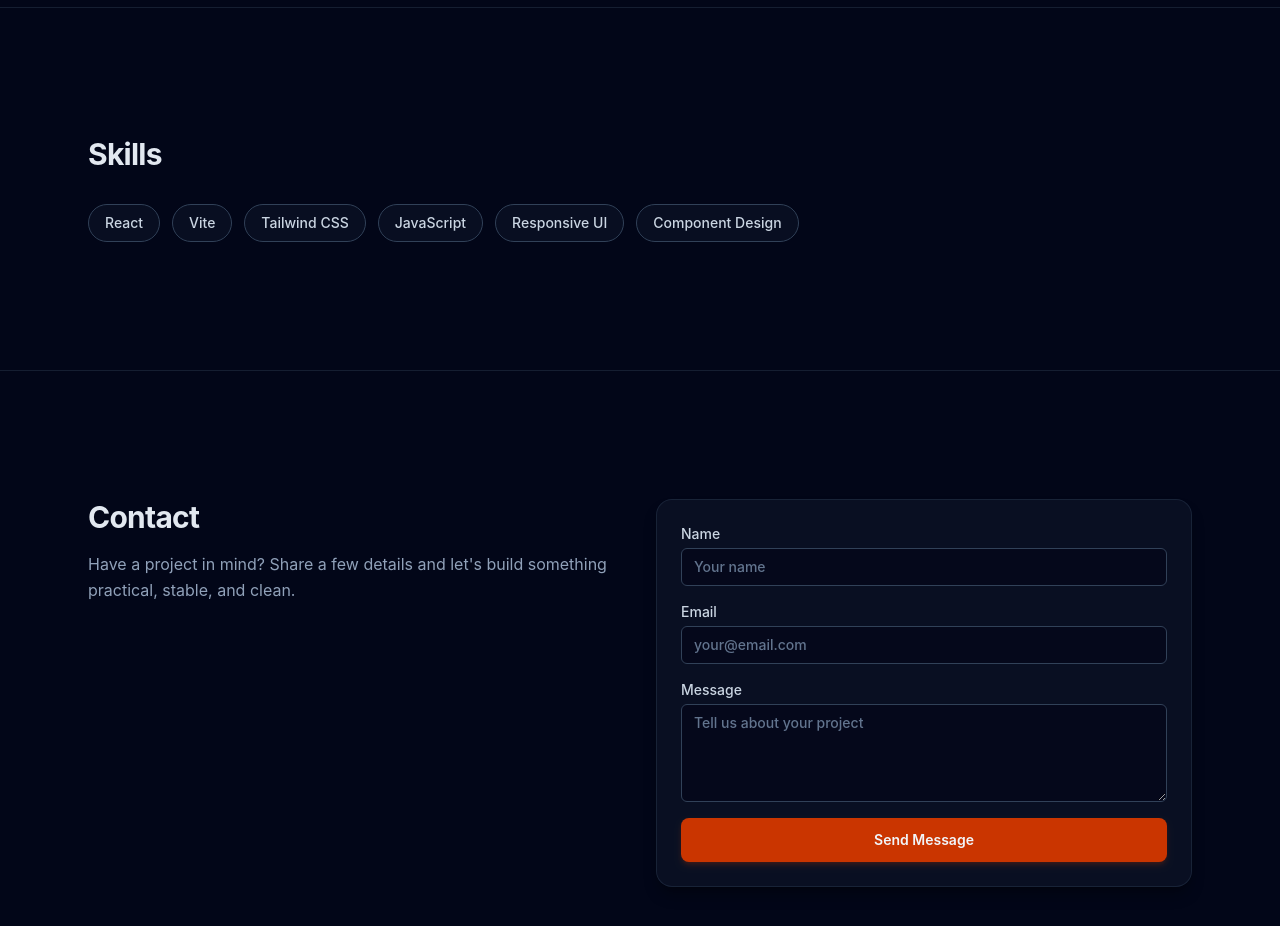
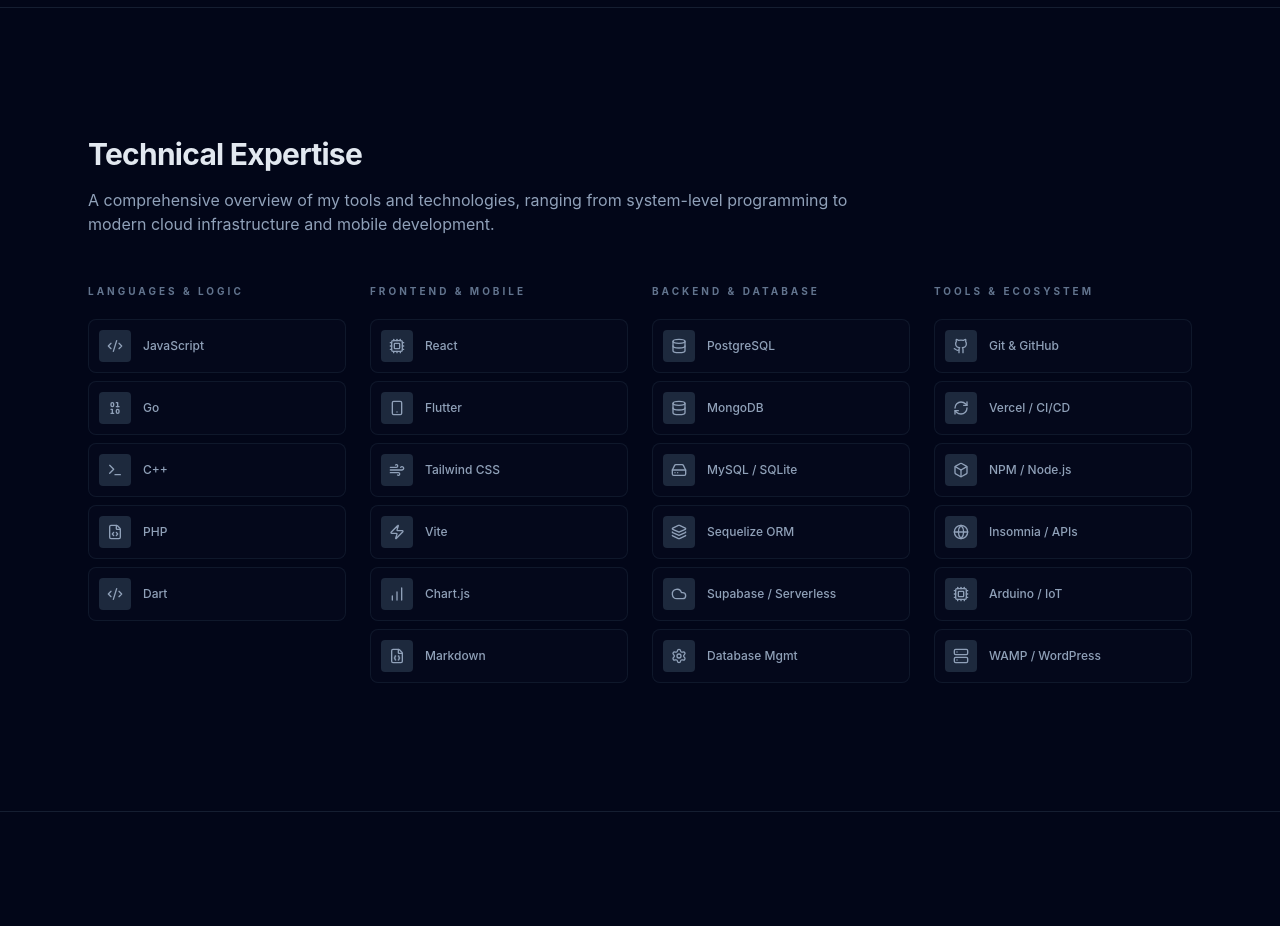
Before and after one commit to Zennertekh/zennertekh-website, a React (Vite) app: page / in a window 1280 px wide. Shown: the part 4500-5426 px from the top of the page. Built offline with nearby package versions, Linux system fonts and the light colour scheme.

Commit message:
adding tech stacks on skills section

```diff
--- a/package.json
+++ b/package.json
@@ -11,6 +11,7 @@
   },
   "dependencies": {
     "@tailwindcss/vite": "^4.2.1",
+    "lucide-react": "^0.575.0",
     "nodemailer": "^8.0.1",
     "react": "^19.2.0",
     "react-dom": "^19.2.0"
--- a/src/sections/Skills.jsx
+++ b/src/sections/Skills.jsx
@@ -1,35 +1,109 @@
-const skills = [
-  "React",
-  "Vite",
-  "Tailwind CSS",
-  "JavaScript",
-  "Responsive UI",
-  "Component Design",
-]
+import {
+  Code2, Layout, Terminal, Database, GitBranch, MonitorSmartphone,
+  Cpu, Layers, Globe, Zap, BarChart, FileJson, Box, Github,
+  RefreshCw, Cloud, Settings, HardDrive, Smartphone, Binary,
+  FileCode, Server, LayoutTemplate, Wind
+} from "lucide-react";
 
-const revealDirections = ["up", "left", "right"]
+const skillGroups = [
+  {
+    category: "Languages & Logic",
+    items: [
+      { name: "JavaScript", icon: Code2 },
+      { name: "Go", icon: Binary },
+      { name: "C++", icon: Terminal },
+      { name: "PHP", icon: FileCode },
+      { name: "Dart", icon: Code2 },
+    ]
+  },
+  {
+    category: "Frontend & Mobile",
+    items: [
+      { name: "React", icon: Cpu },
+      { name: "Flutter", icon: Smartphone },
+      { name: "Tailwind CSS", icon: Wind },
+      { name: "Vite", icon: Zap },
+      { name: "Chart.js", icon: BarChart },
+      { name: "Markdown", icon: FileJson },
+    ]
+  },
+  {
+    category: "Backend & Database",
+    items: [
+      { name: "PostgreSQL", icon: Database }, // D: Drive Resident
+      { name: "MongoDB", icon: Database },
+      { name: "MySQL / SQLite", icon: HardDrive },
+      { name: "Sequelize ORM", icon: Layers },
+      { name: "Supabase / Serverless", icon: Cloud },
+      { name: "Database Mgmt", icon: Settings },
+    ]
+  },
+  {
+    category: "Tools & Ecosystem",
+    items: [
+      { name: "Git & GitHub", icon: Github }, // D: Drive Resident
+      { name: "Vercel / CI/CD", icon: RefreshCw },
+      { name: "NPM / Node.js", icon: Box },
+      { name: "Insomnia / APIs", icon: Globe },
+      { name: "Arduino / IoT", icon: Cpu },
+      { name: "WAMP / WordPress", icon: Server },
+    ]
+  }
+];
+
+const revealDirections = ["up", "left", "right"];
 
 function Skills() {
+  let globalIndex = 0;
+
   return (
-    <div className="space-y-8">
-      <h2 data-reveal="up" className="text-3xl font-bold tracking-tight text-slate-200">
-        Skills
-      </h2>
+    <div className="space-y-12">
+      <div className="space-y-4">
+        <h2 data-reveal="up" className="text-3xl font-bold tracking-tight text-slate-200">
+          Technical Expertise
+        </h2>
+        <p data-reveal="up" className="max-w-3xl text-slate-400">
+          A comprehensive overview of my tools and technologies, ranging from system-level programming
+          to modern cloud infrastructure and mobile development.
+        </p>
+      </div>
 
-      <div className="flex flex-wrap gap-3">
-        {skills.map((skill, index) => (
-          <span
-            key={skill}
-            data-reveal={revealDirections[index % revealDirections.length]}
-            style={{ "--reveal-delay": `${40 + index * 45}ms` }}
-            className="rounded-full border border-slate-700 bg-slate-900/50 px-4 py-2 text-sm font-medium text-slate-300 transition-colors hover:bg-slate-800"
-          >
-            {skill}
-          </span>
+      <div className="grid gap-6 sm:grid-cols-2 lg:grid-cols-4">
+        {skillGroups.map((group) => (
+          <div key={group.category} className="space-y-5">
+            <h3 className="text-[10px] font-bold uppercase tracking-[0.3em] text-slate-500">
+              {group.category}
+            </h3>
+
+            <div className="flex flex-col gap-2">
+              {group.items.map((skill) => {
+                const direction = revealDirections[globalIndex % revealDirections.length];
+                const delay = 30 + globalIndex * 35;
+                globalIndex++;
+                const Icon = skill.icon;
+
+                return (
+                  <div
+                    key={skill.name}
+                    data-reveal={direction}
+                    style={{ "--reveal-delay": `${delay}ms` }}
+                    className="group flex items-center gap-3 rounded-lg border border-slate-800/50 bg-slate-900/20 p-2.5 transition-all hover:border-blue-500/30 hover:bg-slate-800/50"
+                  >
+                    <div className="flex h-8 w-8 shrink-0 items-center justify-center rounded bg-slate-800 text-slate-400 transition-colors group-hover:text-blue-400">
+                      <Icon size={16} />
+                    </div>
+                    <span className="truncate text-xs font-medium text-slate-400 group-hover:text-white">
+                      {skill.name}
+                    </span>
+                  </div>
+                );
+              })}
+            </div>
+          </div>
         ))}
       </div>
     </div>
-  )
+  );
 }
 
-export default Skills
+export default Skills;
```
Also changed, not shown: 2 other files (tests, documents, lock files or other folders).
